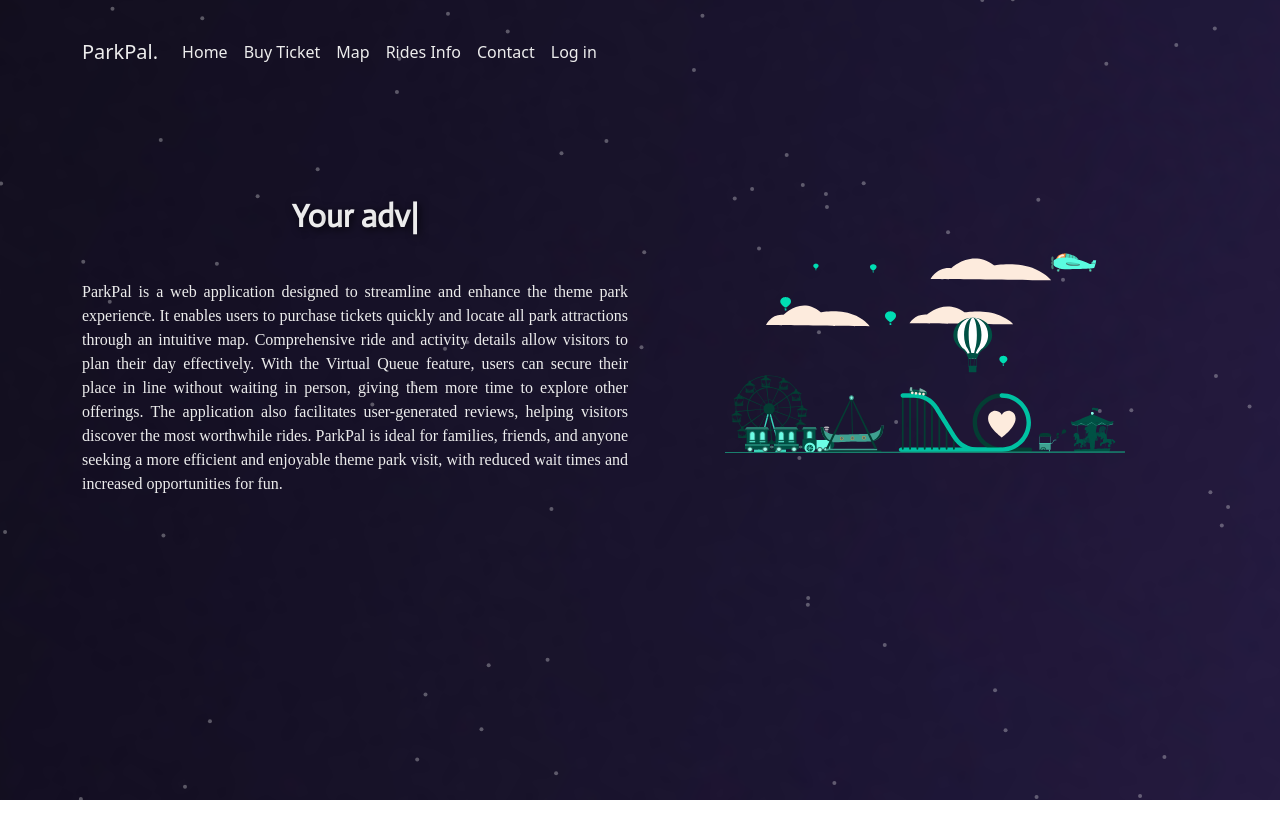
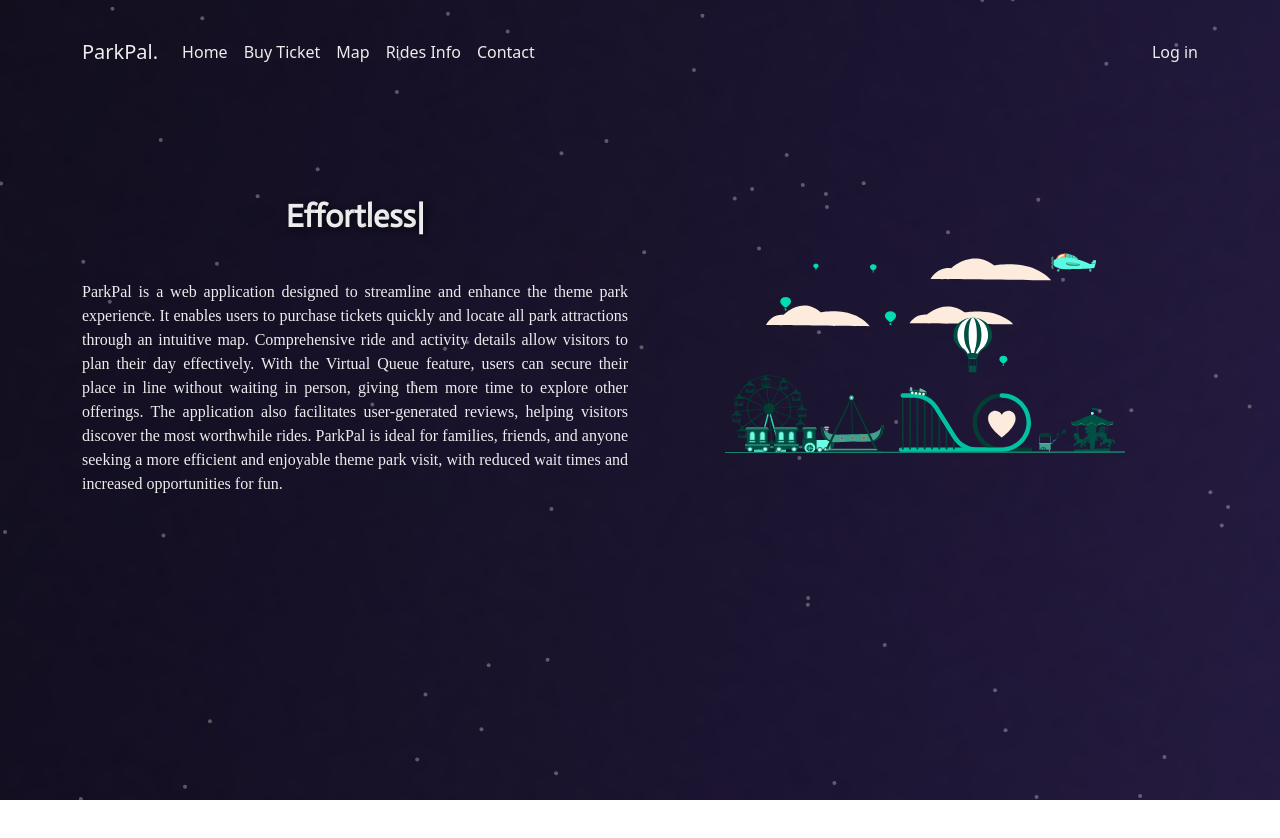
Before and after one commit to Almoghairi/ParkPal, a React (Create React App) app in the folder my_app/: page /home in a window 1280 px wide. Shown: the top 838 px of the page. Built offline with nearby package versions, Linux system fonts and the light colour scheme.

Commit message:
change in homepage and app.js

```diff
--- a/my_app/src/App.js
+++ b/my_app/src/App.js
@@ -55,8 +55,9 @@ function App() {
                 <Nav.Link className='light-text' eventKey="map">Map</Nav.Link>
                 <Nav.Link className='light-text' eventKey="info">Rides Info</Nav.Link>
                 <Nav.Link className='light-text' eventKey="contact">Contact</Nav.Link>
-                <Nav.Link id = "Login" className='light-text' eventKey="login">Log in</Nav.Link>
               </Nav>
+              <Nav.Link className='light-text' onClick={() => navigate('/login')}>Log in</Nav.Link>
+
             </Navbar.Collapse>
           </Container>
         </Navbar>
--- a/my_app/src/HomePage.js
+++ b/my_app/src/HomePage.js
@@ -32,7 +32,13 @@ function Home() {
 
                                 <Typewriter
                                     options={{
-                                    strings: ['Welcome to ParkPal!', 'Your adventure starts here!'],
+                                    strings: [
+                                        'Welcome to ParkPal',
+                                        'Effortless Ticketing & Navigation',
+                                        'Join Virtual Queues with Confidence',
+                                        'Discover Top-Rated Attractions',
+                                        'Plan Your Day Like a Pro'
+                                    ],
                                     autoStart: true,
                                     loop: true,
                                     delay: 75,
```
